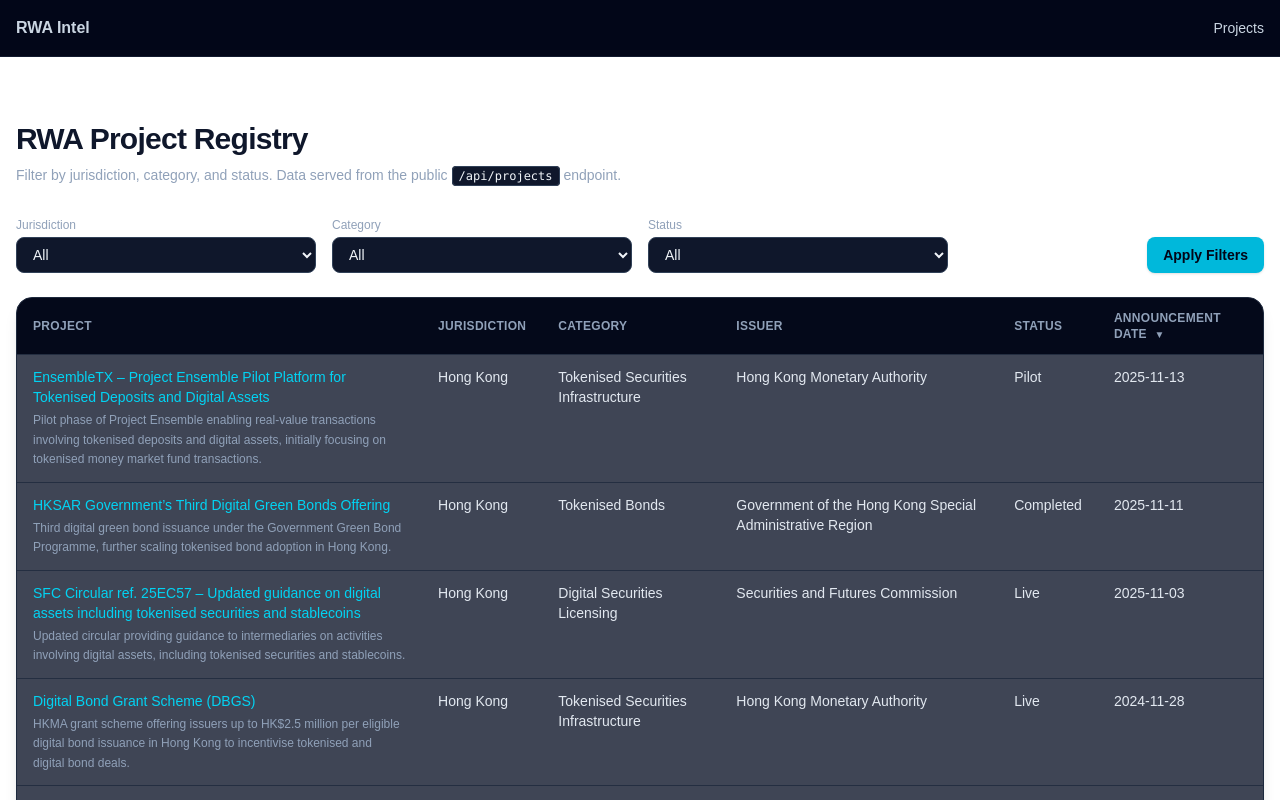
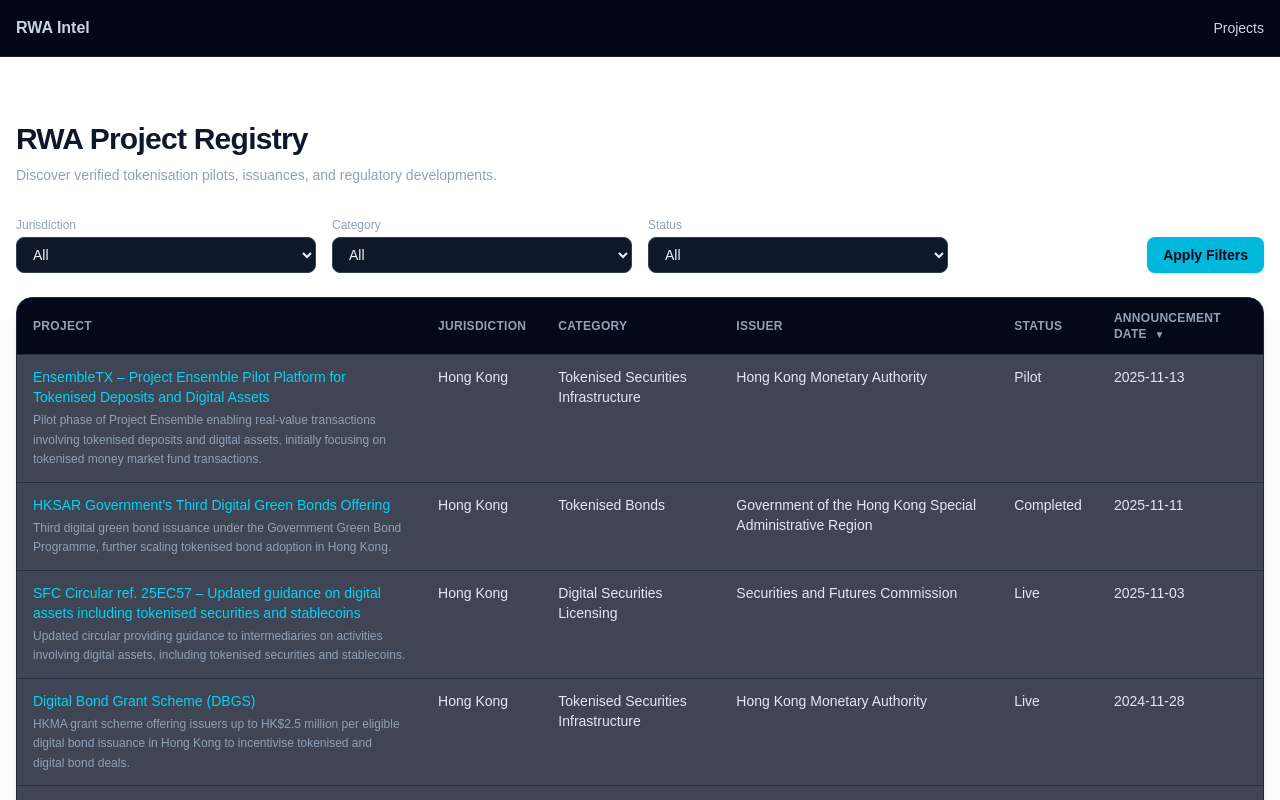
Before and after one commit to KenHuang21/rwa-intel-landing, a Next.js app: page /projects in a window 1280 px wide. Shown: the top 800 px of the page. Built offline with nearby package versions, Linux system fonts and the light colour scheme.

Commit message:
Fix heading wording on projects page

```diff
--- a/app/projects/page.tsx
+++ b/app/projects/page.tsx
@@ -94,12 +94,7 @@
   RWA Project Registry
 </h1>
         <p className="mt-2 text-sm text-slate-400">
-          Filter by jurisdiction, category, and status. Data served from the
-          public
-          <code className="ml-1 rounded bg-slate-900 px-1.5 py-0.5 text-xs text-slate-100 border border-slate-700">
-            /api/projects
-          </code>{" "}
-          endpoint.
+          Discover verified tokenisation pilots, issuances, and regulatory developments.
         </p>
       </div>
 
```
